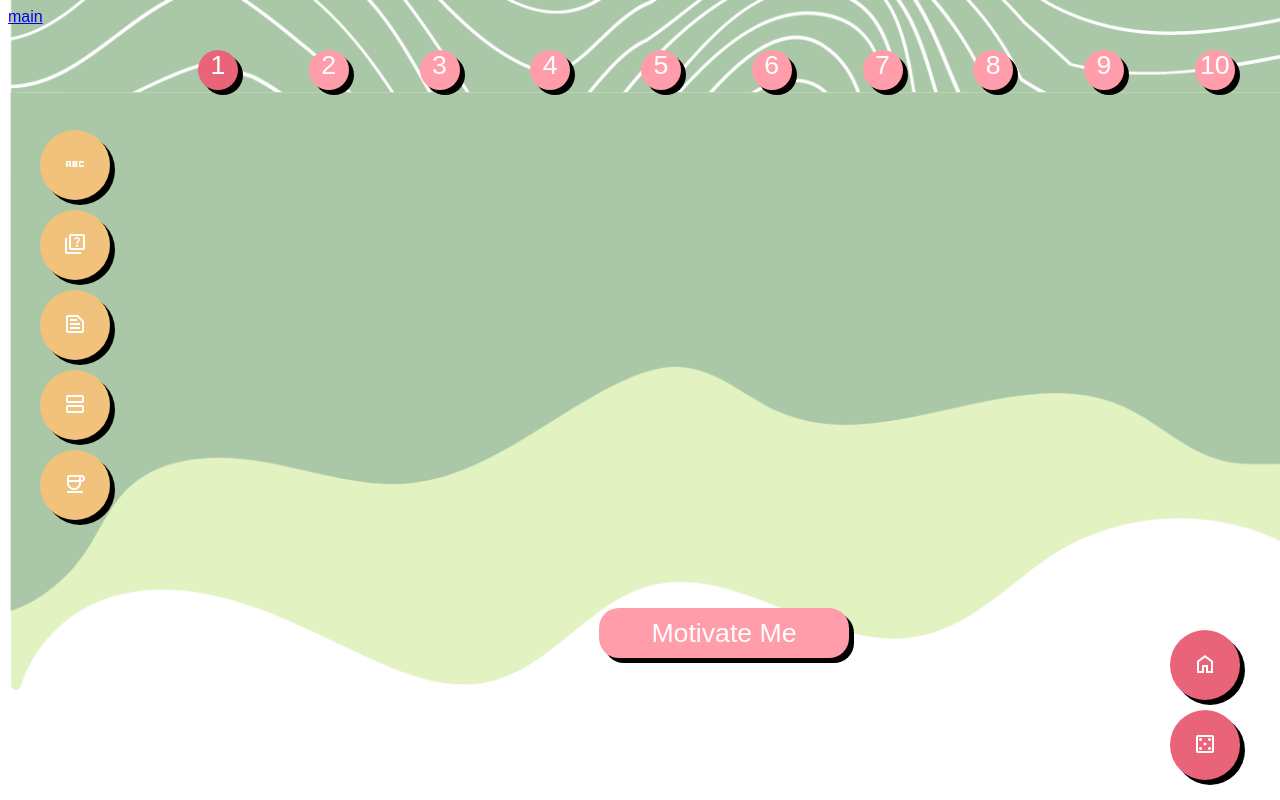
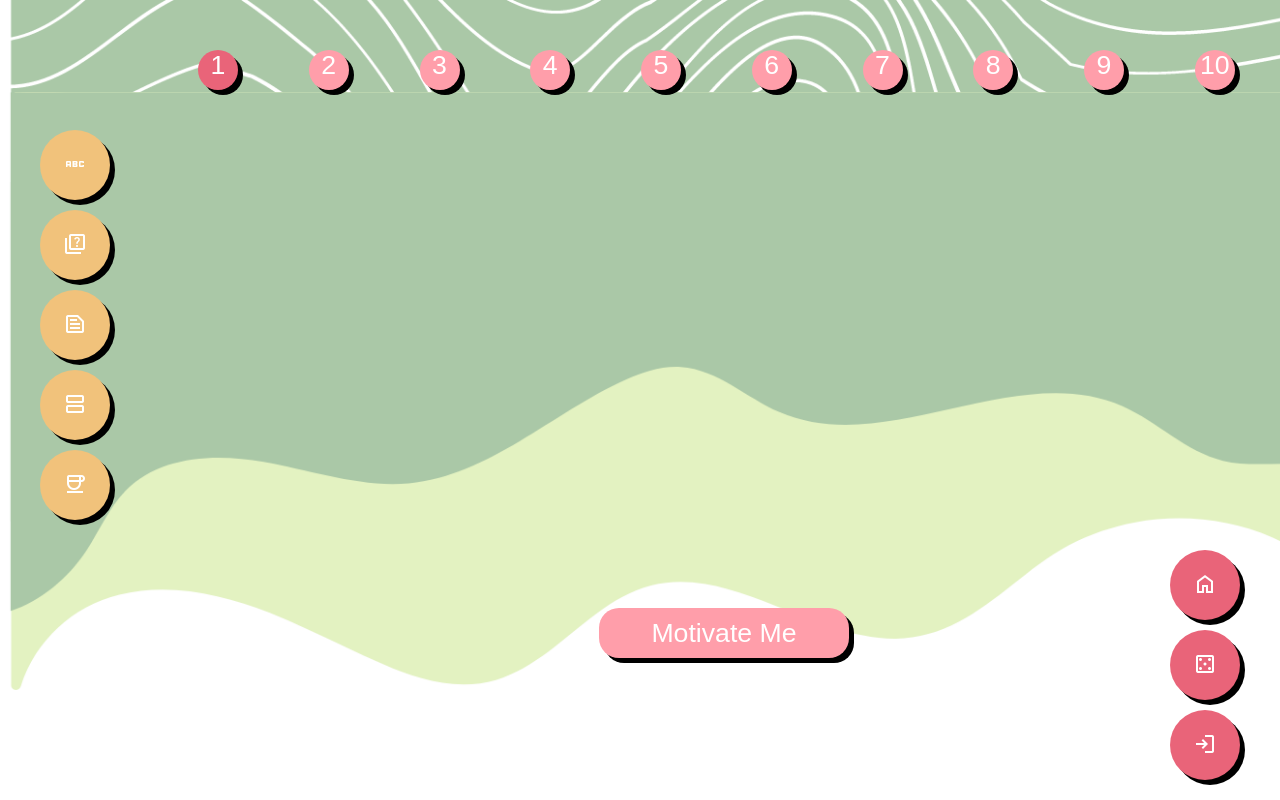
Before and after one commit to MImran2002/study-game, a plain HTML site: page study.html in a window 1280 px wide. Shown: the top 800 px of the page. Drawn offline with nearby package versions, Linux system fonts and the light colour scheme.

Commit message:
Add files via upload

```diff
--- a/study.html
+++ b/study.html
@@ -164,6 +164,7 @@
         <div class="home-block">
             <a href="index.html"><button class="home-button"><span class="material-symbols-outlined">home</span></button></a>
             <a href="game.html"><button class="home-button"><span class="material-symbols-outlined">casino</span></button></a>
+            <a href="login.html"><button class="home-button"><span class="material-symbols-outlined">login</span></button></a>
         </div>
     </div>
 <!--<div class="AIchat">
@@ -196,7 +197,6 @@
         </svg></span>
         </div>
     </div>-->
-    <a href="index.html">main</a>
     <script src="study.js"></script>
 </body>
 </html>
```
Also changed, not shown: game.html (+1 -0 lines).
